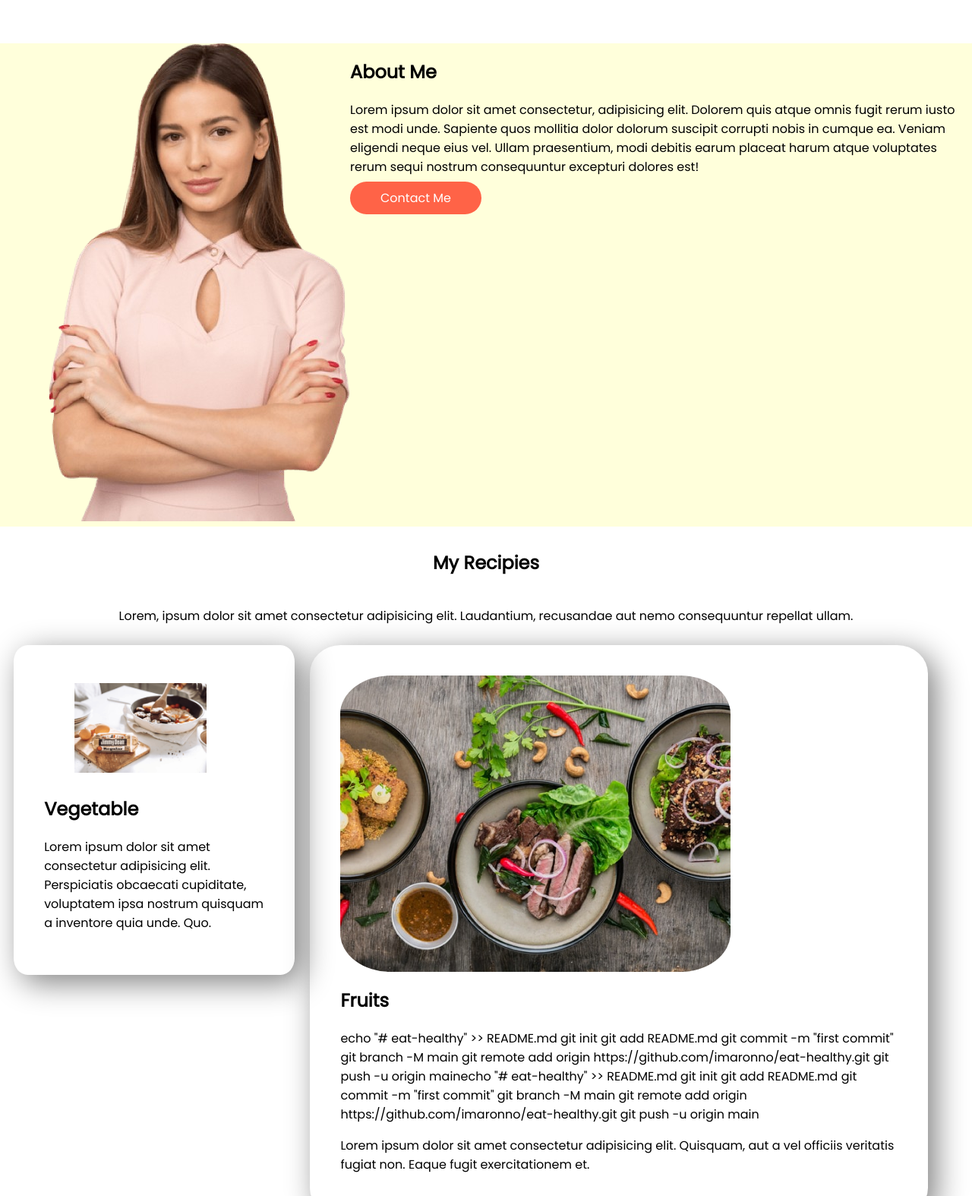
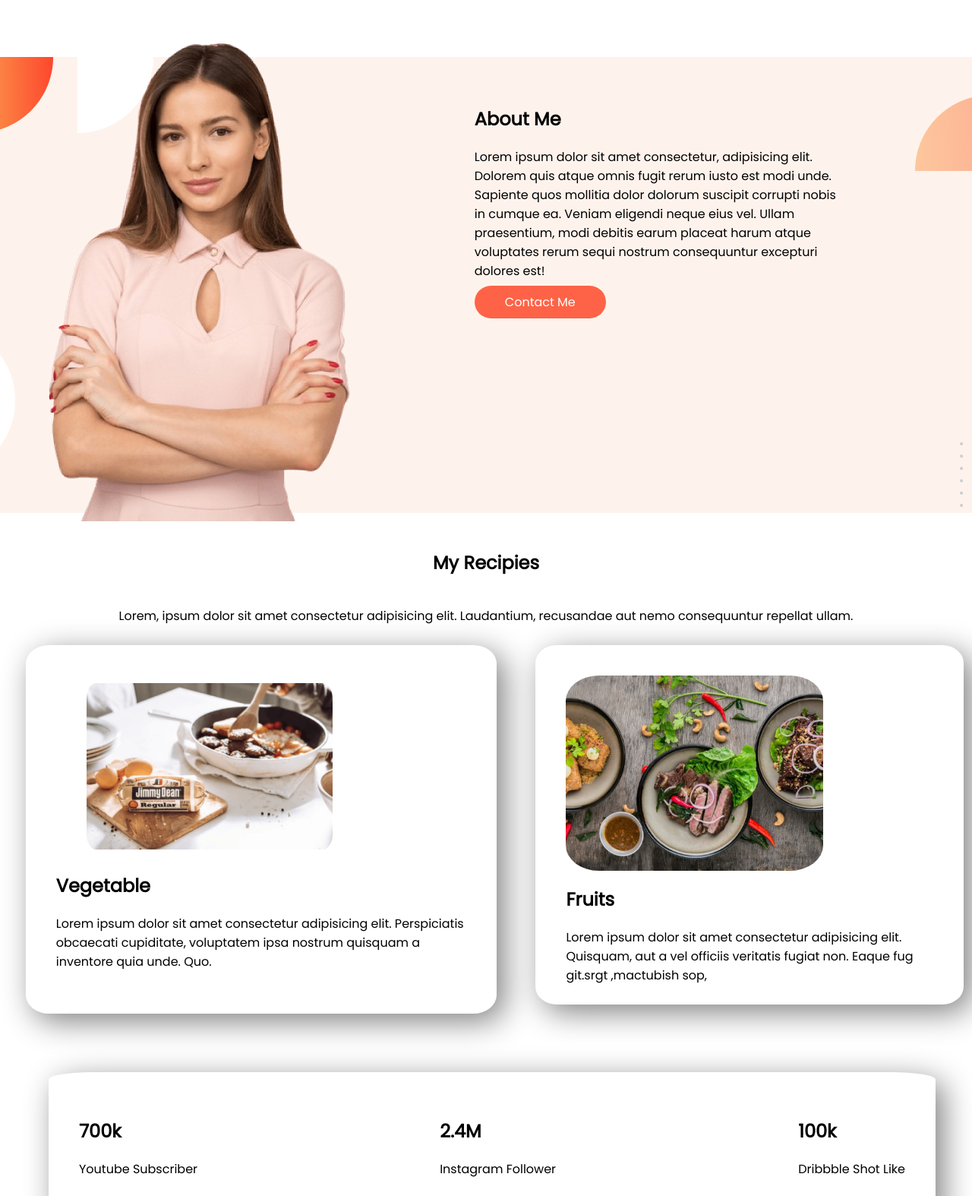
Before and after one commit to imaronno/eat-healthy, a plain HTML site: page index.html in a window 1280 px wide. Shown: the part 800-2374 px from the top of the page at 76% size. Drawn offline with Linux system fonts and the light colour scheme.

Commit message:
Fixed Some Problem After 9999999999999b Years

```diff
--- a/index.html
+++ b/index.html
@@ -30,9 +30,14 @@
         </div>
         <div>
             <h1 class="middle-h1">About Me</h1>
-            <p>Lorem ipsum dolor sit amet consectetur, adipisicing elit. Dolorem quis atque omnis fugit rerum iusto est
-                modi unde. Sapiente quos mollitia dolor dolorum suscipit corrupti nobis in cumque ea. Veniam eligendi
-                neque eius vel. Ullam praesentium, modi debitis earum placeat harum atque voluptates rerum sequi nostrum
+            <p style=" margin-right: 20%;margin-left: 20%;">Lorem ipsum dolor sit amet consectetur, adipisicing
+                elit.
+                Dolorem quis atque
+                omnis fugit rerum iusto est
+                modi unde. Sapiente quos mollitia dolor dolorum suscipit corrupti nobis in cumque ea. Veniam
+                eligendi
+                neque eius vel. Ullam praesentium, modi debitis earum placeat harum atque voluptates rerum sequi
+                nostrum
                 consequuntur excepturi dolores est!</p>
             <a class="Link-Button-2" target="_blank" href="https://github.com/rinasarker50"> Contact Me</a>
         </div>
@@ -61,21 +66,9 @@
                 <div class="middle-h1-3">
                     <img src="images/food/Project Cover1.jpg" alt="">
                     <h1>Fruits</h1>
-                    echo "# eat-healthy" >> README.md
-                    git init
-                    git add README.md
-                    git commit -m "first commit"
-                    git branch -M main
-                    git remote add origin https://github.com/imaronno/eat-healthy.git
-                    git push -u origin mainecho "# eat-healthy" >> README.md
-                    git init
-                    git add README.md
-                    git commit -m "first commit"
-                    git branch -M main
-                    git remote add origin https://github.com/imaronno/eat-healthy.git
-                    git push -u origin main <p>Lorem ipsum dolor sit amet consectetur adipisicing elit. Quisquam, aut a
+                    <p>Lorem ipsum dolor sit amet consectetur adipisicing elit. Quisquam, aut a
                         vel officiis veritatis
-                        fugiat non. Eaque fugit exercitationem et.</p>
+                        fugiat non. Eaque fug git.srgt ,mactubish sop, </p>
                 </div>
             </div>
     </section>
--- a/style.css
+++ b/style.css
@@ -46,20 +46,26 @@ body {
 }
 
 .section-2 {
-    background-color: rgba(255, 255, 0, 0.142);
+    background-repeat: no-repeat;
+    background-image: url(images/shapes/7.png);
+    background-position: center;
     display: flex;
 }
 
-.middle-h1 {}
+.middle-h1 {
+    margin-left: 20%;
+    margin-top: 10%;
+}
 
 .Link-Button-2 {
     text-decoration: none;
     background-color: tomato;
     padding: 10px 40px;
     color: white;
-    font-weight: 400;
+    font-weight: 400%;
     border-radius: 40px;
     text-align: center;
+    margin-left: 20%;
 }
 
 .Recipies {
@@ -101,7 +107,7 @@ body {
     margin-left: 5%;
     margin-right: 5%;
     border-radius: 5%;
-    padding: 40px 40px 40px 40px;
+    padding: 40px 40px 10px 40px;
     box-shadow: 10px 10px 40px gray;
 }
 
```
